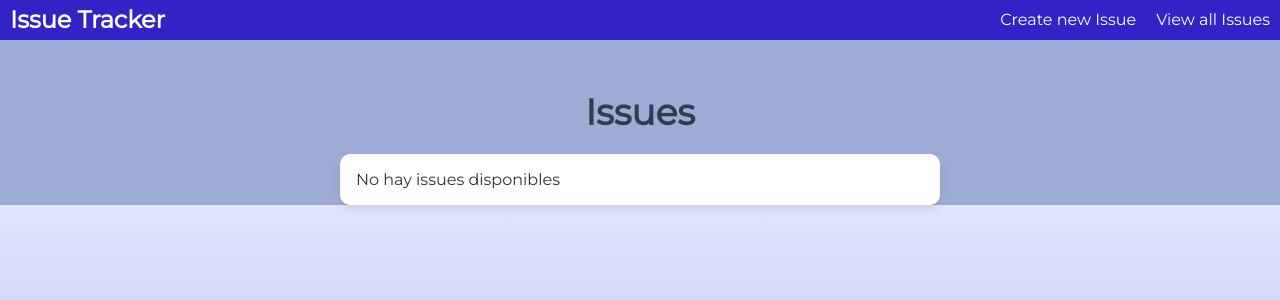
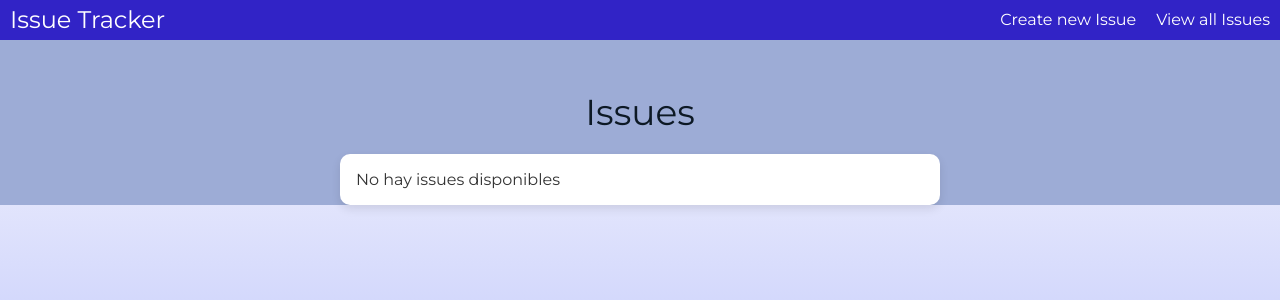
Before and after one commit to ASWPROJECT/BackEnd, a Django app: template issues/templates/issues.html in a window 1280 px wide. Shown: the top 300 px of the page. Run offline with Django 4.2, Linux system fonts and the light colour scheme; the template is opened without the code that fills it, so the values that code supplies are empty.

Commit message:
titulos mas majos

```diff
--- a/issues/templates/issues.html
+++ b/issues/templates/issues.html
@@ -28,9 +28,10 @@ body {
 
 .issues h1 {
   font-size: 36px;
+  font-weight: 400;
   text-align: center;
   margin-top: 50px;
-  color: #2c3e50;
+  color: #0d1925;
   margin-bottom: 20px;
 }
 
@@ -106,6 +107,7 @@ nav {
     margin-top: 5px;
     margin-left: 10px;
     float: left;
+    font-weight: 500;
   }
 
     </style>
```
